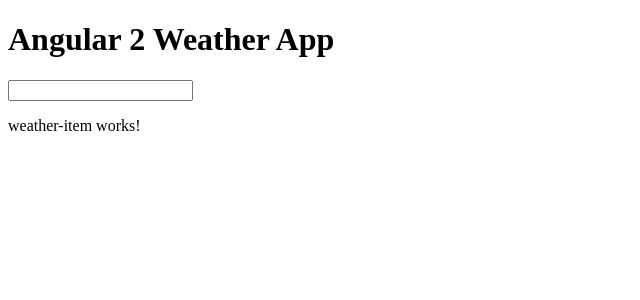
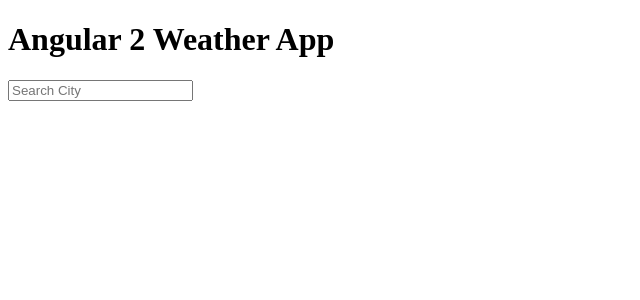
Before and after one commit to chirva-ivan/weatherAppAngular2, an Angular app: page / in a window 1280 px wide. Shown: the top 300 px of the page, without its empty margins (0-640 px from the left). Built offline with nearby package versions, Linux system fonts and the light colour scheme.

Commit message:
refactor to EventEmitter

```diff
--- a/src/app/app.module.ts
+++ b/src/app/app.module.ts
@@ -1,6 +1,7 @@
 import { BrowserModule } from '@angular/platform-browser';
 import { NgModule } from '@angular/core';
-import { FormsModule } from '@angular/forms';
+import { CommonModule } from '@angular/common';
+import { FormsModule, ReactiveFormsModule } from '@angular/forms';
 import { HttpModule } from '@angular/http';
 
 import { AppComponent } from './app.component';
@@ -15,7 +16,9 @@ import { WeatherItemComponent } from './components/weather-item/weather-item.com
   ],
   imports: [
     BrowserModule,
+    CommonModule,
     FormsModule,
+    ReactiveFormsModule,
     HttpModule
   ],
   providers: [],
--- a/src/app/classes/city-item.ts
+++ b/src/app/classes/city-item.ts
@@ -3,7 +3,7 @@ export class CityItem {
   public lat: number;
   public lng: number;
 
-  constructor({name, lat, lng} : {name: string; lat: number, lng: number}) {
+  constructor({name, lat, lng}: {name: string; lat: number, lng: number}) {
     this.name = name;
     this.lat = lat;
     this.lng = lng;
--- a/src/app/components/weather-input/weather-input.component.html
+++ b/src/app/components/weather-input/weather-input.component.html
@@ -1,2 +1,4 @@
-<input type="text" [ngModel]="cityName" (keyup)="search($event.target.value)" class="form-control"/>
-<app-weather-item></app-weather-item>
+<app-weather-item
+  (searchEvent)="onSearch($event)"
+  [results]="cityList">
+</app-weather-item>
--- a/src/app/components/weather-input/weather-input.component.ts
+++ b/src/app/components/weather-input/weather-input.component.ts
@@ -1,6 +1,10 @@
 import { Component, OnInit } from '@angular/core';
+import { Observable } from 'rxjs/Observable';
+import { Observer } from 'rxjs/Observer';
+import 'rxjs/Rx';
 
-import { WeatherService } from '../../services/weather.service'
+import { WeatherService } from '../../services/weather.service';
+import { CityItem } from '../../classes/city-item';
 
 @Component({
   selector: 'app-weather-input',
@@ -15,16 +19,22 @@ export class WeatherInputComponent implements OnInit {
 
   constructor(private _weatherService: WeatherService) {}
 
-  search(text: any) {
-    let self = this;
+  onSearch(event) {
+    this.cityName = event;
+    this._weatherService.searchCity(this.cityName).subscribe(result => {
+      this.cityList = result.map(
+        (el) => {
+          const fields = {
+            name: el.formatted_address,
+            lat: el.geometry.location.lat,
+            lng: el.geometry.location.lng
+          };
 
-    self.cityName = text;
-    self._weatherService.searchCity(self.cityName).subscribe(
-      (data) => {
-        self.cityList = data;
-        console.log(self.cityList)
-      }
-    );
+          return new CityItem(fields);
+        }
+      );
+      console.log(this.cityList);
+    }, error => console.log('Could not load artists'));
   }
 
   ngOnInit() {
--- a/src/app/components/weather-item/weather-item.component.html
+++ b/src/app/components/weather-item/weather-item.component.html
@@ -1,3 +1,2 @@
-<p>
-  weather-item works!
-</p>
+<input [formControl]="searchBox" placeholder="Search City" />
+<div *ngFor="let city of results">{{city.name}}</div>
--- a/src/app/components/weather-item/weather-item.component.ts
+++ b/src/app/components/weather-item/weather-item.component.ts
@@ -1,4 +1,7 @@
-import { Component, OnInit } from '@angular/core';
+import { Component, OnInit, NgModule, Input, Output, EventEmitter } from '@angular/core';
+import { FormControl } from '@angular/forms';
+import { Observable } from 'rxjs/Observable';
+import 'rxjs/Rx';
 
 @Component({
   selector: 'app-weather-item',
@@ -7,7 +10,16 @@ import { Component, OnInit } from '@angular/core';
 })
 export class WeatherItemComponent implements OnInit {
 
-  constructor() { }
+  @Input() results: Observable<any>;
+  @Output() searchEvent = new EventEmitter();
+
+  searchBox: FormControl = new FormControl();
+
+  constructor() {
+    this.searchBox
+      .valueChanges
+      .subscribe((event) => this.searchEvent.emit(event));
+  }
 
   ngOnInit() {
   }
--- a/src/app/services/weather.service.ts
+++ b/src/app/services/weather.service.ts
@@ -1,9 +1,7 @@
 import { Injectable } from '@angular/core';
 import { Http } from '@angular/http';
-import { Observable } from "rxjs/Observable";
+import { Observable } from 'rxjs/Observable';
 import 'rxjs/Rx';
-
-import { CityItem } from '../classes/city-item'
 
 @Injectable()
 export class WeatherService {
@@ -13,22 +11,11 @@ export class WeatherService {
     return this._http.get(`http://maps.googleapis.com/maps/api/geocode/json?address=${cityName}`)
       .map((response) => {
         const data = response.json();
-
-        return data.results.map(
-          (el) => {
-            const fields = {
-              name: el.formatted_address,
-              lat: el.geometry.location.lat,
-              lng: el.geometry.location.lng
-            };
-
-            return new CityItem(fields);
-          }
-        );
+        return data.results;
       })
       .catch(error => {
         console.error(error);
-        return Observable.throw(error.json())
+        return Observable.throw(error.json());
       });
   }
 }
```
